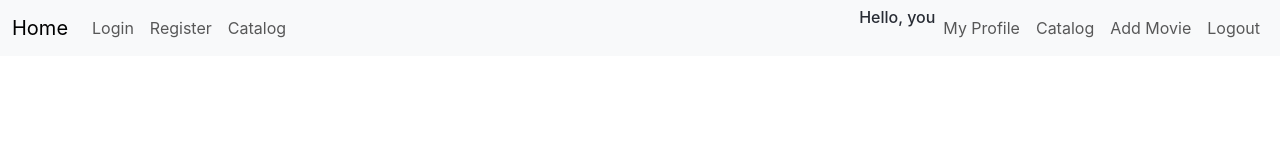
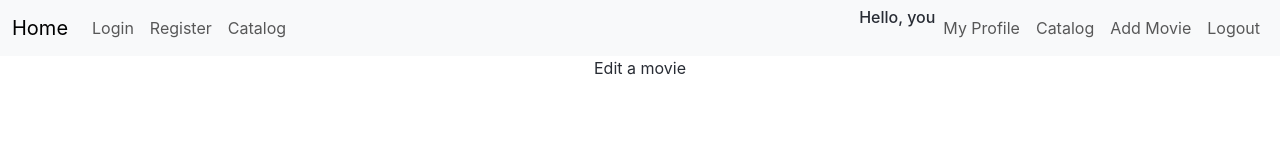
Before and after one commit to EmilPopovski24/MovieRate, a React (Create React App) app in the folder movierate/: page /catalog/1/edit in a window 1280 px wide. Shown: the top 160 px of the page. Built offline with nearby package versions, Linux system fonts and the light colour scheme.

Commit message:
adding EditMovie.js

```diff
--- a/movierate/src/App.js
+++ b/movierate/src/App.js
@@ -14,6 +14,7 @@ import { Profile } from './components/Profile/Profile';
 import { AddMovie } from './components/AddMovie/AddMovie';
 
 import './App.css';
+import { EditMovie } from './components/EditMovie/EditMovie';
 
 
 function App() {
@@ -29,6 +30,7 @@ function App() {
                 <Route path='/catalog' element={<Catalog />} />
                 <Route path='/addmovie' element={<AddMovie />} />
                 <Route path='/catalog/:movieId' element={<MovieDetails />} />
+                <Route path='/catalog/:movieId/edit' element={<EditMovie />} />
                 <Route path='/profile' element={<Profile />} />
                 <Route path='/about' element={<About />} />
             </Routes>
--- /dev/null
+++ b/movierate/src/components/EditMovie/EditMovie.js
@@ -0,0 +1,9 @@
+
+
+export const EditMovie = () => {
+    return(
+        <>
+        <p>Edit a movie</p>
+        </>
+    )
+}
```
Also changed, not shown: movierate/src/components/EditMovie/EditMovie.css (added).
